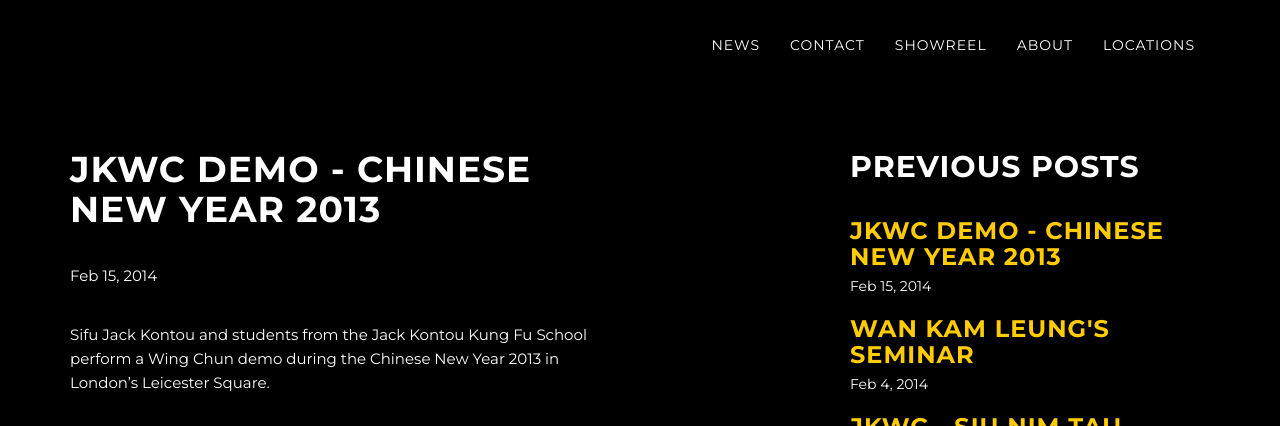
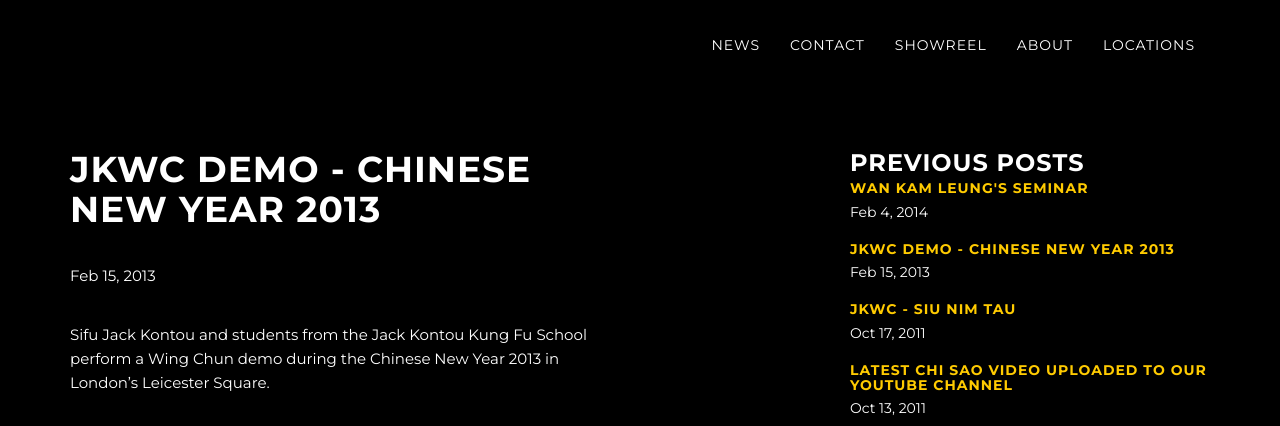
Before and after one commit to JackKontouWingChun/jkwc_ws, a Jekyll site: the page built from _posts/2013-02-15-jkwc-demo-chinese-new-year-2013.md, in a window 1280 px wide, cut to the strip 0-426 px from the top of the page. Built offline with Jekyll 4.4.1, drawn with Linux system fonts in a browser that asks for light colours.

Commit message:
amendment to post layout
minor change to date of the chinese new year 2013 post

```diff
--- a/_layouts/post.html
+++ b/_layouts/post.html
@@ -16,13 +16,13 @@
 			</div>
 		</div>
 		<div class="col-lg-4 col-lg-offset-2">
-			<h2>Previous posts</h2>
+			<h3>Previous posts</h3>
 			<ul class="post-list">
 			{% for post in site.posts %}
 				<li>
-					<h3>
+					<h5>
 						<a class="post-link" href="{{ post.url | prepend: site.baseurl }}">{{ post.title }}</a>
-					</h3>
+					</h5>
 					<span class="post-meta">{{ post.date | date: "%b %-d, %Y" }}</span>
 				</li>
 			{% endfor %}
```
Also changed, not shown: _posts/2013-02-15-jkwc-demo-chinese-new-year-2013.md (renamed from _posts/2014-02-15-jkwc-demo-chinese-new-year-2013.md).
